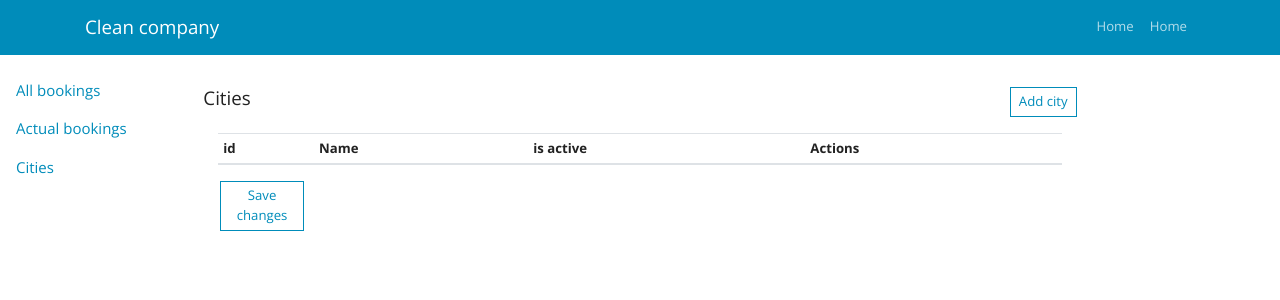
After one commit to VladSerebro/CleaningCompany, a Symfony app: template templates/city/index.html.twig in a window 1280 px wide. The commit adds this page. Shown: the top 300 px of the page. Run offline with Twig, Linux system fonts and the light colour scheme; the template is opened without the code that fills it, so the values that code supplies are empty; some libraries are stand-ins or nearby versions.

Commit message:
add CityController, administration of cities

```diff
--- a/public/js/main.js
+++ b/public/js/main.js
@@ -14,7 +14,37 @@ $(document).ready(function(){
 
                     fetch(`/admin/booking/delete/${id}`, {
                         method: 'DELETE'
-                    }).then(res => window.location.reload())
+                    }).then(res =>{
+                        console.log(res);
+                        window.location.reload();
+                    }).catch((err) => {
+                        console.error(err);
+                    })
+                }
+            }
+        });
+    }
+
+    // delete city
+    const cities = document.getElementById('cities');
+
+    if(cities)
+    {
+        cities.addEventListener('click', e => {
+            if(e.target.className === 'btn btn-outline-danger btn-sm')
+            {
+                if(confirm('Are you sure?'))
+                {
+                    const id = e.target.getAttribute('data-id');
+
+                    fetch(`/admin/city/delete/${id}`, {
+                        method: 'DELETE'
+                    }).then((res) => {
+                        console.log(res);
+                        window.location.reload()
+                    }).catch((err) => {
+                        console.error(err);
+                    })
                 }
             }
         });
--- /dev/null
+++ b/templates/city/index.html.twig
@@ -0,0 +1,68 @@
+{% extends 'base.html.twig' %}
+
+{% block title %}Dashboard{% endblock %}
+
+{% block body %}
+
+    <div class="row">
+
+        {{ include('inc/admin_sidebar.html.twig') }}
+
+        <div class=" col-md-8">
+            <div class="row my-sm-3">
+                <h5>Cities</h5>
+                <a href="/admin/city/create" class="btn btn-outline-primary btn-sm ml-auto">Add city</a>
+            </div>
+
+            <form action="/admin/city/index" method="POST" class="form-horizontal">
+                <table id="cities" class="table table-hover table-sm">
+                    <thead>
+                    <tr>
+                        <th scope="col">id</th>
+                        <th scope="col">Name</th>
+                        <th scope="col">is active</th>
+                        <th scope="col">Actions</th>
+                    </tr>
+                    </thead>
+                    <tbody>
+
+                    {% for c in cities %}
+                        <tr>
+                            <th scope="row">{{ c.id }}</th>
+                            <td>{{ c.name }}</td>
+                            <td>
+                                <div class="form-group">
+                                    <input type="checkbox" name="{{ c.id }}" value="{{ c.isActive }}"
+                                            {% if c.isActive %}
+                                                checked
+                                            {% endif %}
+                                    >
+                                </div>
+                            </td>
+                            <td>
+                                <a href="#" class="btn btn-outline-danger btn-sm" data-id="{{ c.id }}">Delete</a>
+                            </td>
+                        </tr>
+                    {% endfor %}
+
+                    </tbody>
+                </table>
+
+                <div class="row">
+                    <div>
+                        <div class="form-group">
+                            <button type="submit" class="btn btn-outline-primary btn-sm offset-2">Save changes</button>
+                        </div>
+                    </div>
+                </div>
+
+            </form>
+        </div>
+    </div>
+
+
+{% endblock %}
+
+{% block javascripts %}
+    <script src="/js/main.js"></script>
+{% endblock %}
--- a/templates/inc/admin_sidebar.html.twig
+++ b/templates/inc/admin_sidebar.html.twig
@@ -7,13 +7,7 @@
             <a class="nav-link" href="/admin/booking/index/actual">Actual bookings </a>
         </li>
         <li class="nav-item">
-            <a class="nav-link" href="#">Reports</a>
-        </li>
-        <li class="nav-item">
-            <a class="nav-link" href="#">Analytics</a>
-        </li>
-        <li class="nav-item">
-            <a class="nav-link" href="#">Export</a>
+            <a class="nav-link" href="/admin/city/index">Cities</a>
         </li>
     </ul>
 </div>
```
Also changed, not shown: src/Controller/BookingController.php (+1 -10 lines), src/Controller/CityController.php (added, +85 -0 lines), src/Repository/CityRepository.php (+10 -0 lines), templates/booking/edit.html.twig (+0 -9 lines), templates/city/create.html.twig (added, +32 -0 lines).
